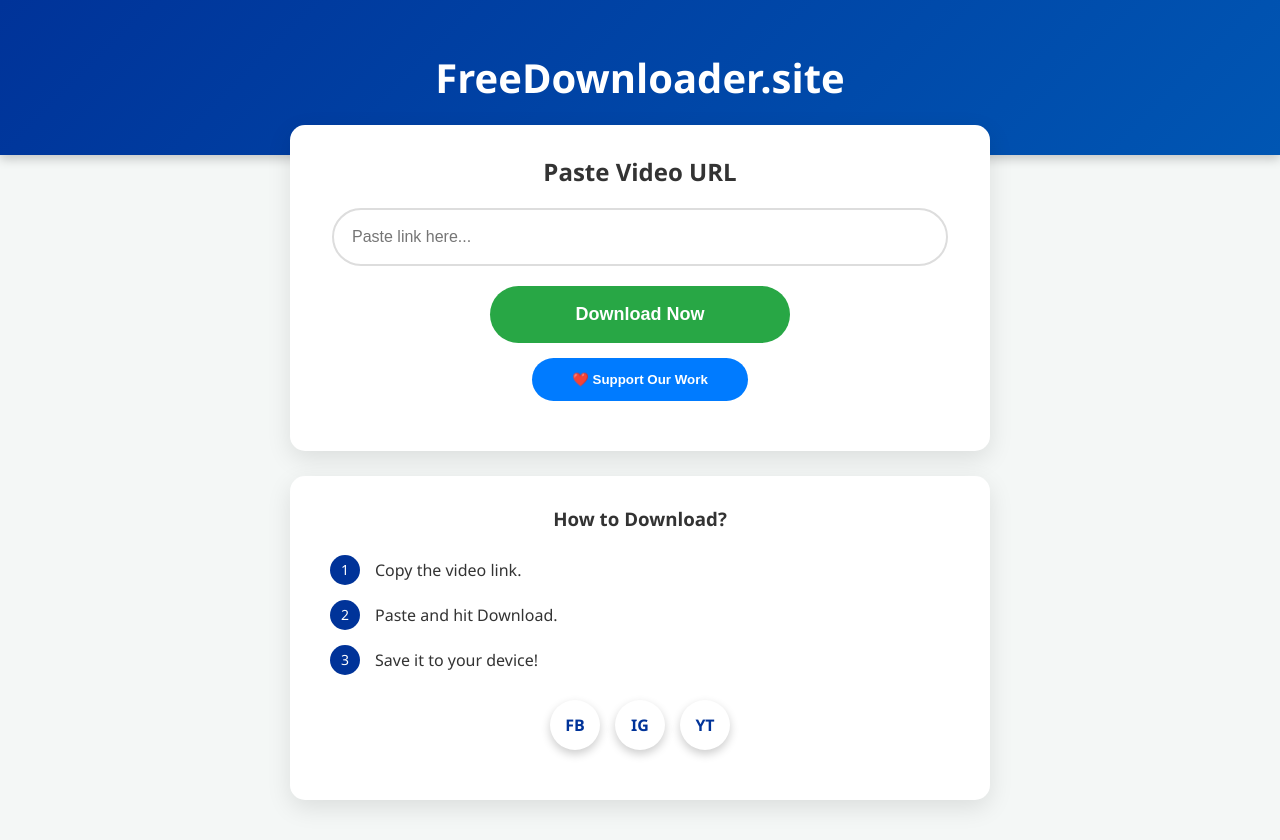
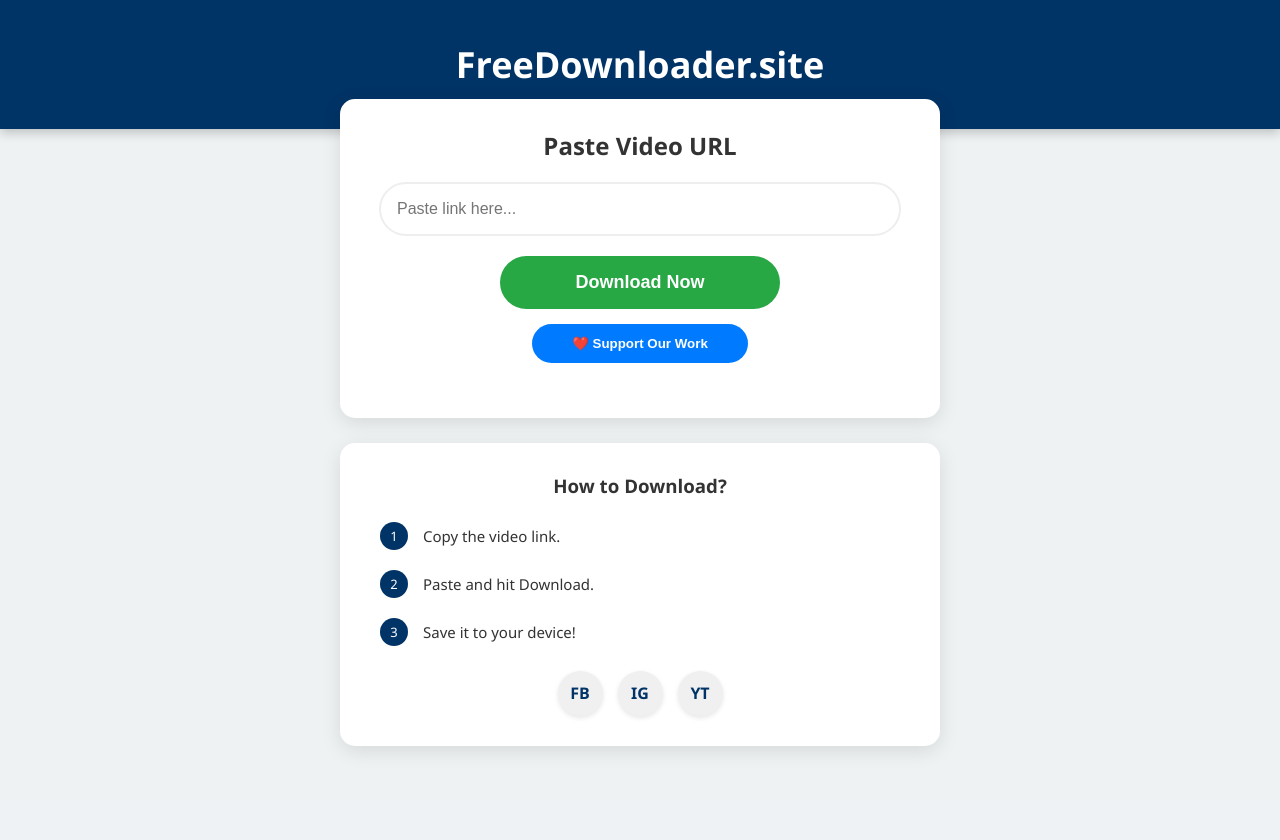
Before and after one commit to hassansaddique15/video-downloader, a Flask app: page / in a window 1280 px wide. After the commit the page ends 753 px from the top, so only its background shows below. Run offline with Flask 3, Linux system fonts and the light colour scheme; some libraries are stand-ins or nearby versions.

Commit message:
Update index.html

```diff
--- a/templates/index.html
+++ b/templates/index.html
@@ -6,28 +6,29 @@
     <meta name="viewport" content="width=device-width, initial-scale=1.0">
     <title>FreeDownloader.site</title>
     <style>
-        body { font-family: 'Segoe UI', Tahoma, Geneva, Verdana, sans-serif; background-color: #f4f7f6; color: #333; margin: 0; padding: 0; }
+        body { font-family: 'Segoe UI', Tahoma, Geneva, Verdana, sans-serif; background-color: #eef2f3; color: #333; margin: 0; padding: 0; }
 
-        /* Dark Blue Header */
-        header { background: linear-gradient(135deg, #003399, #0056b3); color: white; padding: 50px 0; text-align: center; box-shadow: 0 4px 10px rgba(0,0,0,0.2); }
-        header h1 { margin: 0; font-size: 40px; font-weight: bold; }
+        /* Original Dark Blue Header */
+        header { background: #003366; color: white; padding: 40px 20px; text-align: center; box-shadow: 0 4px 10px rgba(0,0,0,0.2); }
+        header h1 { margin: 0; font-size: 36px; font-weight: bold; }
 
-        .container { max-width: 700px; margin: -30px auto 40px auto; padding: 0 20px; }
-        .box-card { background: white; padding: 30px; border-radius: 15px; box-shadow: 0 8px 25px rgba(0,0,0,0.1); margin-bottom: 25px; text-align: center; }
+        .container { max-width: 600px; margin: -30px auto 40px auto; padding: 0 20px; }
 
-        input[type="text"] { width: 90%; padding: 18px; font-size: 16px; border: 2px solid #ddd; border-radius: 50px; margin-bottom: 20px; outline: none; }
-        .download-btn { background-color: #28a745; color: white; border: none; padding: 18px 50px; font-size: 18px; border-radius: 50px; cursor: pointer; font-weight: bold; width: 100%; max-width: 300px; transition: 0.3s; }
+        /* Main Card Style */
+        .box-card { background: white; padding: 30px; border-radius: 15px; box-shadow: 0 5px 20px rgba(0,0,0,0.1); margin-bottom: 25px; text-align: center; }
 
-        /* Moved Support Button */
-        .support-btn { background: #007bff; color: white; border: none; padding: 14px 40px; border-radius: 50px; cursor: pointer; font-weight: bold; margin-top: 15px; }
+        input[type="text"] { width: 90%; padding: 16px; font-size: 16px; border: 2px solid #eee; border-radius: 50px; margin-bottom: 20px; outline: none; }
+        .download-btn { background-color: #28a745; color: white; border: none; padding: 16px 50px; font-size: 18px; border-radius: 50px; cursor: pointer; font-weight: bold; width: 100%; max-width: 280px; margin-bottom: 15px; }
 
-        /* Social Icons */
-        .social-section { display: flex; justify-content: center; gap: 15px; margin: 20px 0; }
-        .social-icon { background: white; border-radius: 50%; width: 50px; height: 50px; display: flex; align-items: center; justify-content: center; box-shadow: 0 4px 10px rgba(0,0,0,0.2); font-weight: bold; color: #003399; text-decoration: none; }
+        /* Buttons and Icons */
+        .support-btn { background: #007bff; color: white; border: none; padding: 12px 40px; border-radius: 50px; cursor: pointer; font-weight: bold; display: block; margin: 0 auto; }
+
+        .social-section { display: flex; justify-content: center; gap: 15px; margin-top: 20px; }
+        .social-icon { background: #f0f0f0; border-radius: 50%; width: 45px; height: 45px; display: flex; align-items: center; justify-content: center; font-weight: bold; color: #003366; text-decoration: none; box-shadow: 0 2px 5px rgba(0,0,0,0.1); }
 
         /* Compact Steps */
-        .step-row { display: flex; align-items: center; margin-bottom: 5px; text-align: left; padding: 5px 10px; }
-        .step-number { background: #003399; color: white; border-radius: 50%; width: 30px; height: 30px; display: flex; justify-content: center; align-items: center; font-size: 14px; margin-right: 15px; flex-shrink: 0; }
+        .step-row { display: flex; align-items: center; margin-bottom: 10px; text-align: left; padding: 5px 10px; font-size: 15px; }
+        .step-number { background: #003366; color: white; border-radius: 50%; width: 28px; height: 28px; display: flex; justify-content: center; align-items: center; font-size: 13px; margin-right: 15px; flex-shrink: 0; }
     </style>
 </head>
 <body>
@@ -37,30 +38,28 @@
     </header>
 
     <div class="container">
-        <!-- Downloader -->
+        <!-- Main Tool Card -->
         <div class="box-card">
             <h2 style="margin-top:0;">Paste Video URL</h2>
             <input type="text" placeholder="Paste link here...">
             <br>
             <button class="download-btn">Download Now</button>
-            <br>
             <button onclick="openDonateModal()" class="support-btn">❤️ Support Our Work</button>
 
             <!-- Banner Ad -->
-            <div style="margin-top: 20px;">
+            <div style="margin-top: 25px;">
                 <script type="text/javascript"> atOptions = { 'key' : 'a12c72aeb6e00ec5e2f19a0a55bab44e', 'format' : 'iframe', 'height' : 250, 'width' : 300, 'params' : {} }; </script>
                 <script type="text/javascript" src="https://www.highperformanceformat.com/a12c72aeb6e00ec5e2f19a0a55bab44e/invoke.js"></script>
             </div>
         </div>
 
-        <!-- How to -->
+        <!-- How to & Socials -->
         <div class="box-card">
             <h3 style="margin-top:0;">How to Download?</h3>
             <div class="step-row"><div class="step-number">1</div> Copy the video link.</div>
             <div class="step-row"><div class="step-number">2</div> Paste and hit Download.</div>
             <div class="step-row"><div class="step-number">3</div> Save it to your device!</div>
 
-            <!-- Social Icons -->
             <div class="social-section">
                 <a href="#" class="social-icon">FB</a>
                 <a href="#" class="social-icon">IG</a>
```
